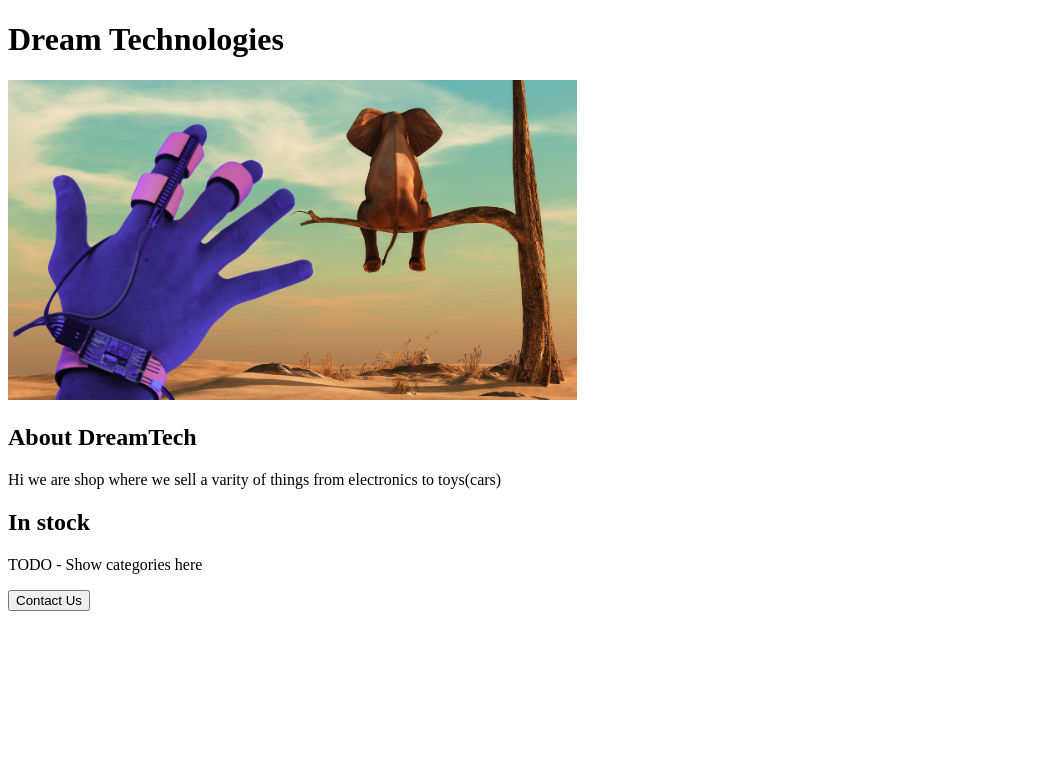
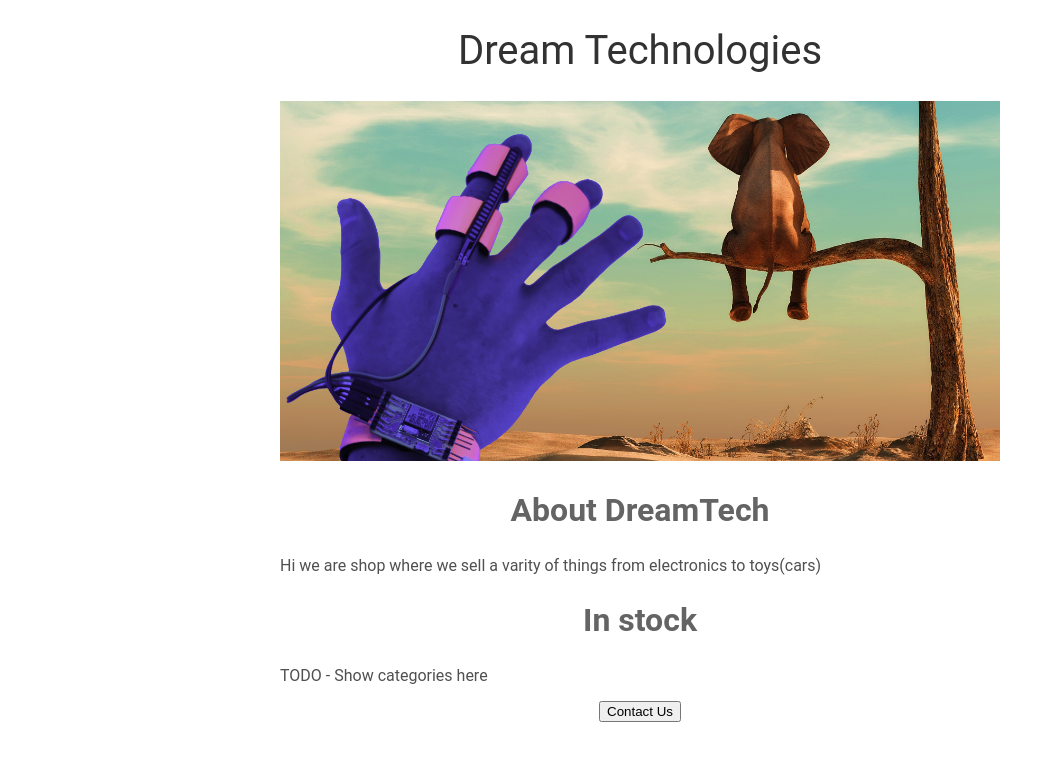
Before and after one commit to Fridayjumah/dream-tech, a Flask app: page / in a window 1280 px wide. Shown: the top 761 px of the page, without its empty margins (0-1055 px from the left). Run offline with Flask 3, Linux system fonts and the light colour scheme.

Commit message:
added html and css

```diff
--- a/templates/Home.html
+++ b/templates/Home.html
@@ -2,15 +2,50 @@
 <html>
   <head>
     <title>Dream Technologies</title>
+    <style>
+      h1{
+        font-size:40px;
+        font-family:Roboto;
+        font-weight:normal;
+        color:rgb(50, 50, 50);
+        text-align:center;
+      }
+
+      #banner{
+        width:100%;
+        height:360px;
+        object-fit:cover;
+      }
+      h2{
+        font-family:Roboto;
+        font-size: 32px;
+        color:rgb(100,100,100);
+        text-align:center;
+      }
+      p{
+        font-family:roboto;
+        color: rgb(80,80,80);
+      }
+      #container{
+        max-width:720px;
+        margin:0 auto 0 auto;
+      }
+
+    </style>
   </head>
   <body>
+    <div id = "container">
     <h1>Dream Technologies</h1>
-    <img src="https://dream-tech--fridayjumah.repl.co/static/dreambanner.jpg" height = "320">
+    <img id ="banner"  src="https://dream-tech--fridayjumah.repl.co/static/dreambanner.jpg">
+
     <h2>About DreamTech</h2>
     <p>Hi we are shop where we sell a varity of things from electronics
     to toys(cars)</p>
     <h2>In stock</h2>
     <p>TODO - Show categories here</p>
-    <button>Contact Us</button>
+      <div style="text-align:center;">
+      <button>Contact Us</button>
+      </div>
+      </div>
   </body>
 </html>
```
